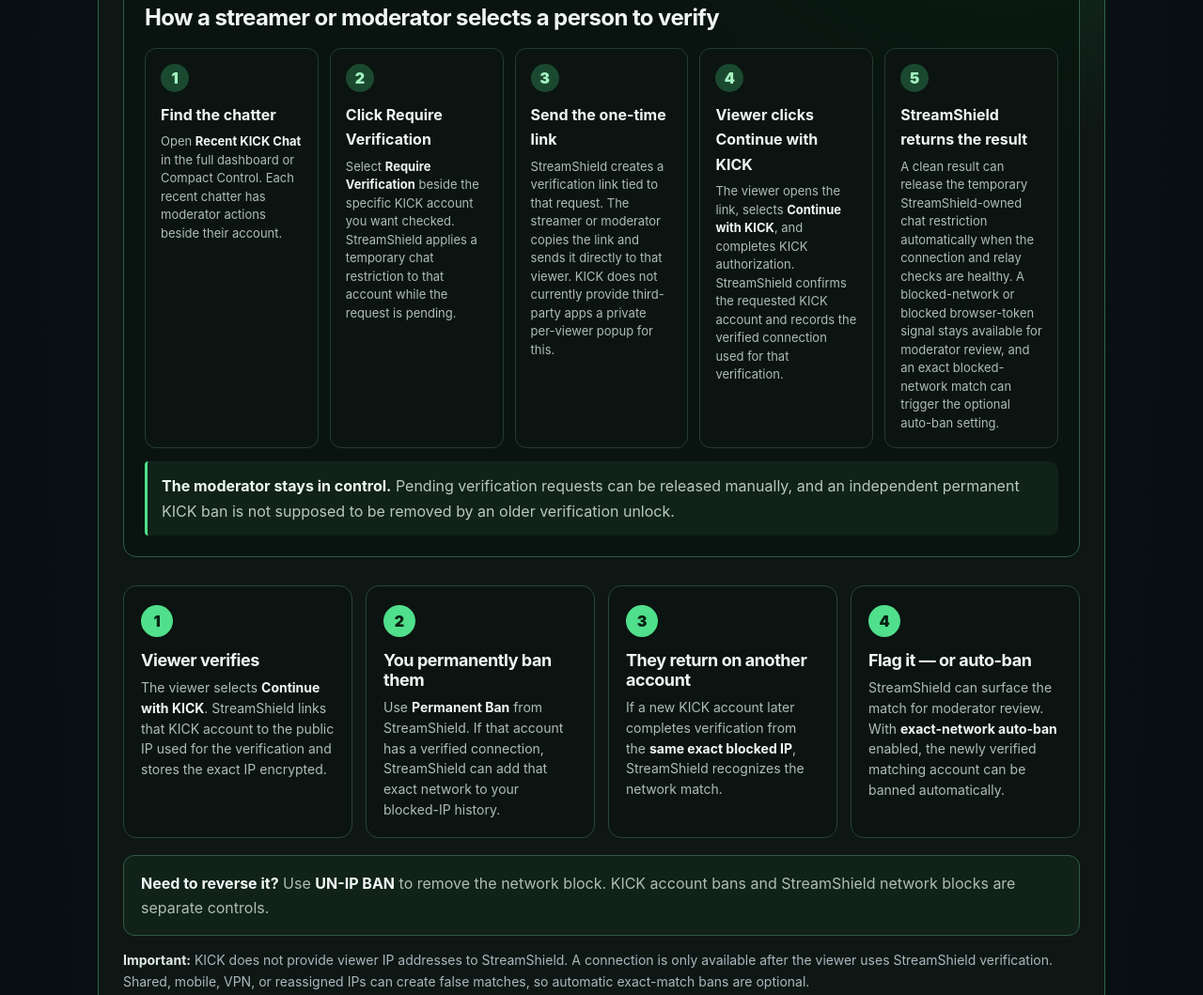
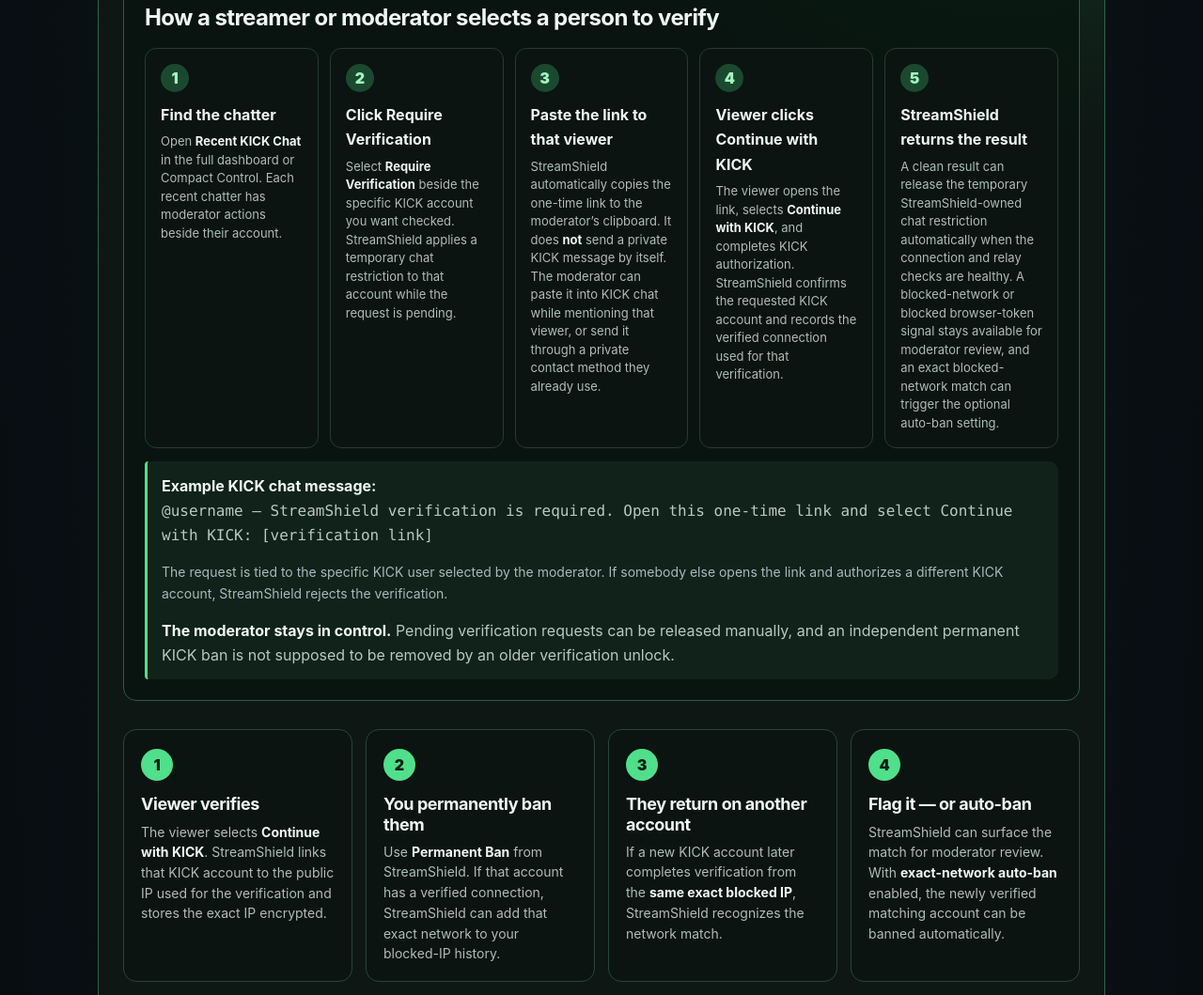
Before and after one commit to jamesfxq-jpg/streamshield-protection, a plain HTML site: page index.html in a window 1280 px wide. Shown: the part 1812-2871 px from the top of the page at 94% size. Drawn offline with Linux system fonts and the light colour scheme.

Commit message:
Clarify manual KICK delivery of targeted verification links

```diff
--- a/index.html
+++ b/index.html
@@ -47,11 +47,11 @@
 <div class="verify-flow">
 <article class="verify-step"><span>1</span><div><strong>Find the chatter</strong><p>Open <strong>Recent KICK Chat</strong> in the full dashboard or Compact Control. Each recent chatter has moderator actions beside their account.</p></div></article>
 <article class="verify-step"><span>2</span><div><strong>Click Require Verification</strong><p>Select <strong>Require Verification</strong> beside the specific KICK account you want checked. StreamShield applies a temporary chat restriction to that account while the request is pending.</p></div></article>
-<article class="verify-step"><span>3</span><div><strong>Send the one-time link</strong><p>StreamShield creates a verification link tied to that request. The streamer or moderator copies the link and sends it directly to that viewer. KICK does not currently provide third-party apps a private per-viewer popup for this.</p></div></article>
+<article class="verify-step"><span>3</span><div><strong>Paste the link to that viewer</strong><p>StreamShield automatically copies the one-time link to the moderator’s clipboard. It does <strong>not</strong> send a private KICK message by itself. The moderator can paste it into KICK chat while mentioning that viewer, or send it through a private contact method they already use.</p></div></article>
 <article class="verify-step"><span>4</span><div><strong>Viewer clicks Continue with KICK</strong><p>The viewer opens the link, selects <strong>Continue with KICK</strong>, and completes KICK authorization. StreamShield confirms the requested KICK account and records the verified connection used for that verification.</p></div></article>
 <article class="verify-step"><span>5</span><div><strong>StreamShield returns the result</strong><p>A clean result can release the temporary StreamShield-owned chat restriction automatically when the connection and relay checks are healthy. A blocked-network or blocked browser-token signal stays available for moderator review, and an exact blocked-network match can trigger the optional auto-ban setting.</p></div></article>
 </div>
-<div class="verify-callout"><strong>The moderator stays in control.</strong> Pending verification requests can be released manually, and an independent permanent KICK ban is not supposed to be removed by an older verification unlock.</div>
+<div class="verify-callout"><strong>Example KICK chat message:</strong><div class="code verify-message">@username — StreamShield verification is required. Open this one-time link and select Continue with KICK: [verification link]</div><p class="mini">The request is tied to the specific KICK user selected by the moderator. If somebody else opens the link and authorizes a different KICK account, StreamShield rejects the verification.</p><strong>The moderator stays in control.</strong> Pending verification requests can be released manually, and an independent permanent KICK ban is not supposed to be removed by an older verification unlock.</div>
 </div>
 <div class="ip-flow" aria-label="How StreamShield IP Ban works">
 <article class="ip-step"><span class="ip-step-number">1</span><div><h3>Viewer verifies</h3><p>The viewer selects <strong>Continue with KICK</strong>. StreamShield links that KICK account to the public IP used for the verification and stores the exact IP encrypted.</p></div></article>
@@ -95,7 +95,7 @@
 <article class="card"><img class="brand-image" src="/assets/brand/streamshield-horizontal-overlay.png" width="371" height="157" loading="lazy" alt="Horizontal StreamShield logo"><h3>Horizontal logo</h3><p>For a branded panel or lower third.</p><a class="button secondary small" href="/assets/brand/streamshield-horizontal-overlay.png" download>Download horizontal PNG</a></article>
 <article class="card"><img class="brand-image" src="/assets/brand/streamshield-full-overlay.png" width="641" height="525" loading="lazy" alt="Full StreamShield logo"><h3>Full logo</h3><p>For starting and ending scenes.</p><a class="button secondary small" href="/assets/brand/streamshield-full-overlay.png" download>Download full logo PNG</a></article>
 </div><p class="mini">Static branding does not display live protection status. For live status, use the app’s optional OBS Browser Source and keep its private keyed URL confidential. <a href="/assets/brand/streamshield-brand-kit-preview.png">View the brand preview</a>.</p></section>
-<section id="troubleshooting" class="section card" aria-labelledby="troubleshooting-title"><div class="eyebrow">Troubleshooting</div><h2 id="troubleshooting-title">If a check does not pass.</h2><ul class="list"><li><strong>KICK is disconnected:</strong> reopen StreamShield, select Connect KICK, and complete authorization again.</li><li><strong>Monitoring is degraded:</strong> read the specific failed check and Event Board message. Confirm your internet connection, then rerun the check.</li><li><strong>Live monitoring is pending:</strong> keep the app open during your next normal stream. Offline channels may have no viewer count or recent live events.</li><li><strong>A viewer cannot verify:</strong> make sure the moderator sent the newest one-time link and that the viewer continues with the KICK account selected by the request. If the request expired or was released, create a new verification request.</li><li><strong>A moderation mistake happened:</strong> use Recovery Center or the specific account/network control, then confirm the updated status.</li></ul></section>
+<section id="troubleshooting" class="section card" aria-labelledby="troubleshooting-title"><div class="eyebrow">Troubleshooting</div><h2 id="troubleshooting-title">If a check does not pass.</h2><ul class="list"><li><strong>KICK is disconnected:</strong> reopen StreamShield, select Connect KICK, and complete authorization again.</li><li><strong>Monitoring is degraded:</strong> read the specific failed check and Event Board message. Confirm your internet connection, then rerun the check.</li><li><strong>Live monitoring is pending:</strong> keep the app open during your next normal stream. Offline channels may have no viewer count or recent live events.</li><li><strong>A viewer cannot verify:</strong> after clicking Require Verification, StreamShield copies the newest one-time link to the moderator’s clipboard. Paste that link to the selected viewer manually. The viewer must continue with the exact KICK account selected by the request; another account is rejected. If the request expired or was released, create a new request.</li><li><strong>A moderation mistake happened:</strong> use Recovery Center or the specific account/network control, then confirm the updated status.</li></ul></section>
 <section class="section card tint"><div class="eyebrow">Privacy by scope</div><h2>Know what is stored.</h2><p>Streamer OAuth tokens are encrypted on the streamer’s PC. The cloud broker processes authorization and refresh data transiently. Buffered public chat text expires after 15 minutes and event rows after 24 hours. Optional viewer verification adds an encrypted exact IP record; targeted verification also adds a hashed random browser token, with a cookie lifetime of up to 90 days.</p><p><a href="/privacy">Read Privacy &amp; Data Controls</a> · <a href="/terms">Read Terms &amp; Safe Use</a></p></section>
 </main>
 <footer class="site-footer">StreamShield Protection · Windows 0.6.0-beta.10 · Defensive use only.<br>KICK controls platform enforcement, monetization, and Partner Program decisions. StreamShield is not a KICK service.<div class="footer-links"><a href="/beta">Beta testing &amp; feedback</a><a href="/privacy">Privacy</a><a href="/terms">Terms &amp; Safe Use</a><a href="#install">Installation</a></div></footer>
```
